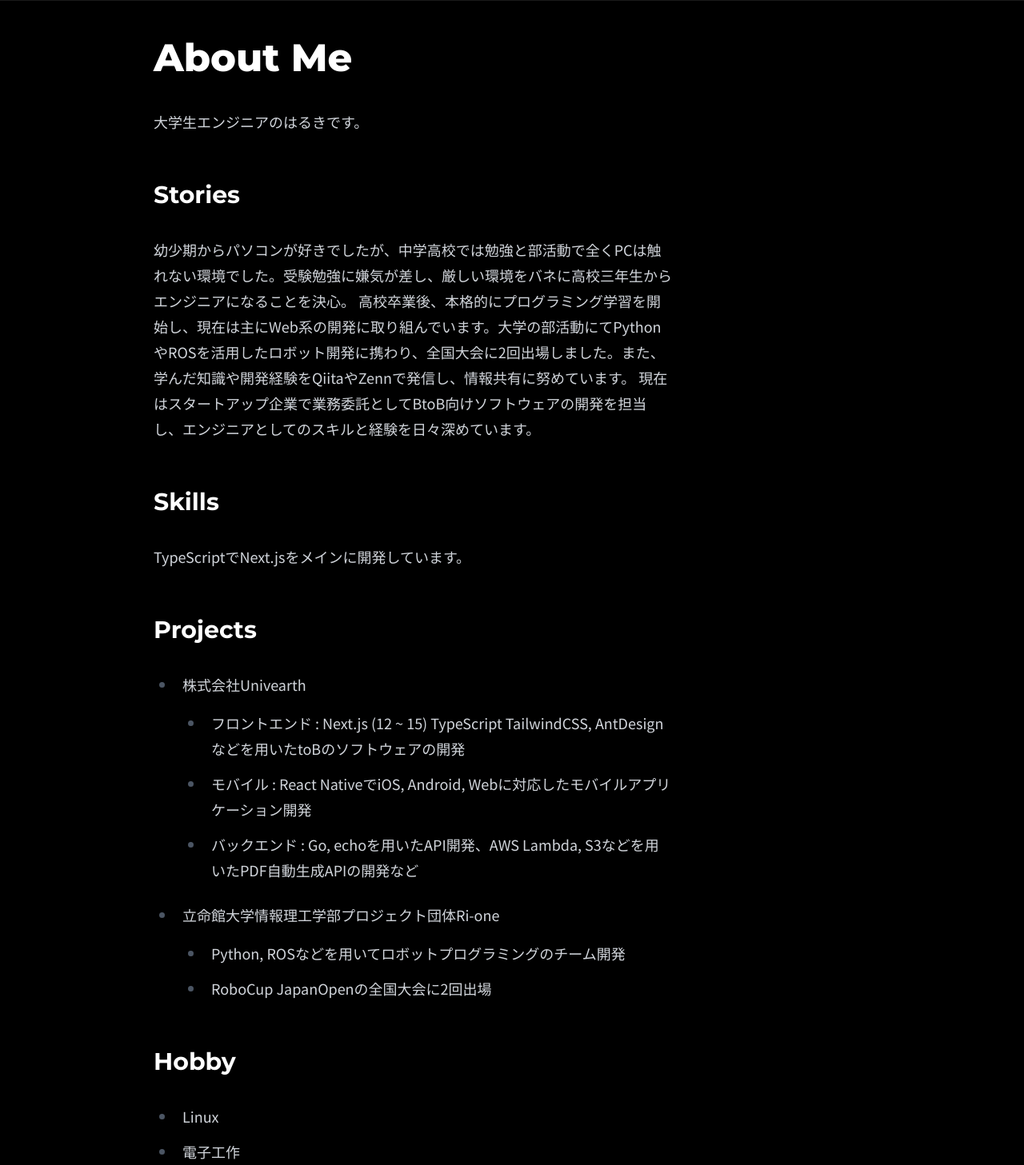
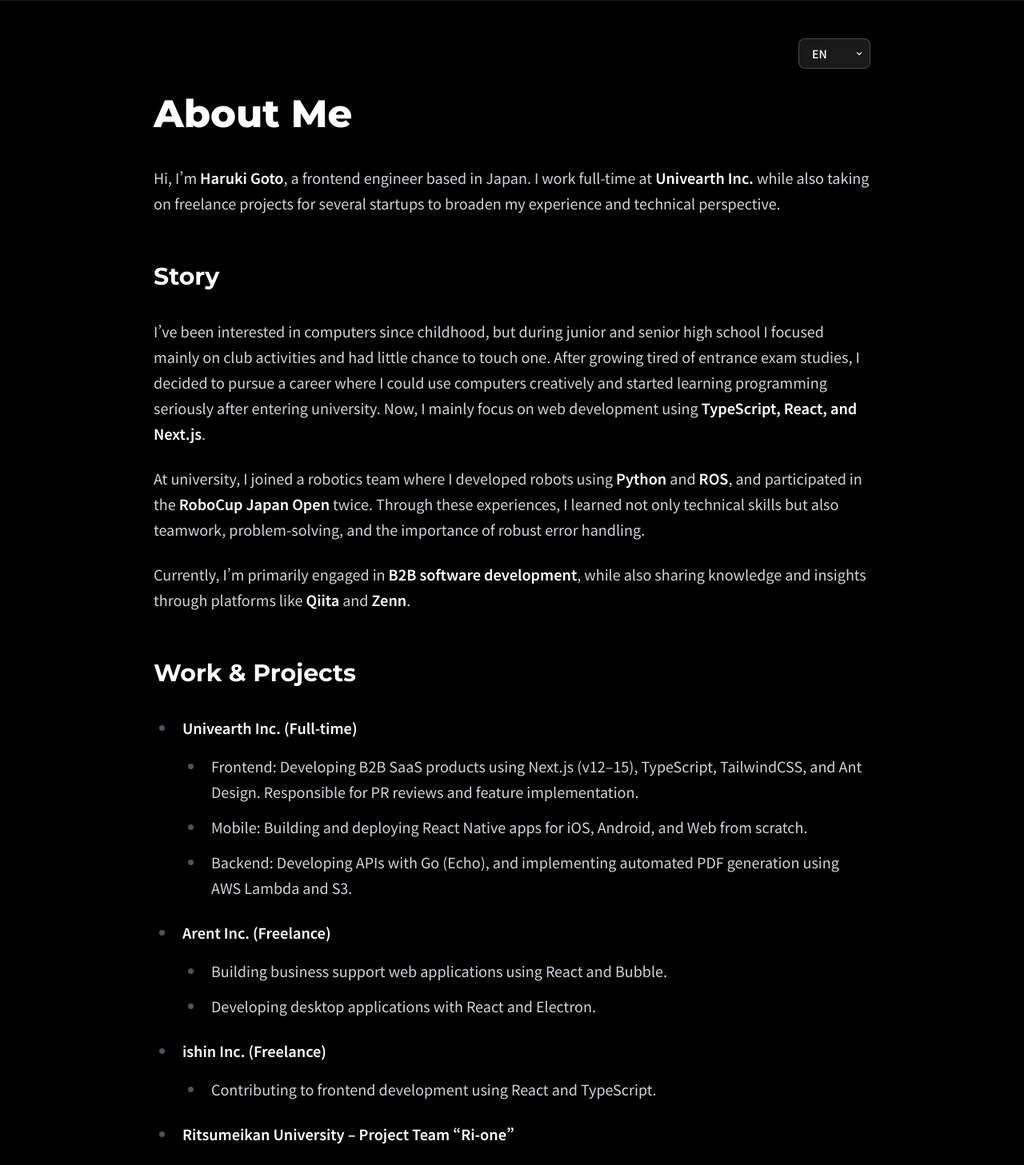
Before and after one commit to H-goto16/portfolio, a Next.js app: page /about in a window 1280 px wide. Shown: the part 80-1537 px from the top of the page at 80% size. Built offline with nearby package versions, Linux system fonts and the light colour scheme; a web font is replaced by a local one.

Commit message:
feat: links and en about

```diff
--- /dev/null
+++ b/src/app/about/AboutContent.tsx
@@ -0,0 +1,48 @@
+"use client";
+
+import LanguageSwitcher from "@/components/LanguageSwitcher";
+import { useState } from "react";
+import ReactMarkdown from "react-markdown";
+import remarkGfm from "remark-gfm";
+
+interface AboutContentProps {
+	jaContent: string;
+	enContent: string;
+}
+
+const AboutContent = ({ jaContent, enContent }: AboutContentProps) => {
+	const [language, setLanguage] = useState<"ja" | "en">("en");
+	const [isChanging, setIsChanging] = useState(false);
+
+	const handleLanguageChange = (newLanguage: "ja" | "en") => {
+		if (newLanguage === language || isChanging) return;
+
+		setIsChanging(true);
+		setTimeout(() => {
+			setLanguage(newLanguage);
+			setTimeout(() => {
+				setIsChanging(false);
+			}, 50);
+		}, 300);
+	};
+
+	const content = language === "ja" ? jaContent : enContent;
+
+	return (
+		<>
+			<LanguageSwitcher
+				onLanguageChange={handleLanguageChange}
+				currentLanguage={language}
+			/>
+			<article
+				className={`prose prose-invert prose-lg max-w-none transition-all duration-300 ${
+					isChanging ? "opacity-0 scale-95" : "opacity-100 scale-100"
+				}`}
+			>
+				<ReactMarkdown remarkPlugins={[remarkGfm]}>{content}</ReactMarkdown>
+			</article>
+		</>
+	);
+};
+
+export default AboutContent;
--- a/src/app/about/page.tsx
+++ b/src/app/about/page.tsx
@@ -1,21 +1,17 @@
-"use server";
-
+import AboutContent from "@/app/about/AboutContent";
 import Footer from "@/components/Footer";
 import MainLayout from "@/components/layout/MainLayout";
 import { getMarkdownContent } from "@/utils/markdown";
-import ReactMarkdown from "react-markdown";
-import remarkGfm from "remark-gfm";
 
 const AboutPage = () => {
-	const { content } = getMarkdownContent("about", "profile.md");
+	const { content: jaContent } = getMarkdownContent("about", "profile.md");
+	const { content: enContent } = getMarkdownContent("about", "profile.en.md");
 
 	return (
 		<MainLayout>
 			<div className="py-12 px-4 sm:px-6 lg:px-8">
 				<div className="max-w-4xl mx-auto">
-					<article className="prose prose-invert prose-lg">
-						<ReactMarkdown remarkPlugins={[remarkGfm]}>{content}</ReactMarkdown>
-					</article>
+					<AboutContent jaContent={jaContent} enContent={enContent} />
 				</div>
 			</div>
 			<Footer />
--- a/src/app/links/page.tsx
+++ b/src/app/links/page.tsx
@@ -3,7 +3,7 @@
 import Footer from "@/components/Footer";
 import MainLayout from "@/components/layout/MainLayout";
 import Link from "next/link";
-import { FaCalculator, FaGithub } from "react-icons/fa";
+import { FaBriefcase, FaCalculator, FaGithub } from "react-icons/fa";
 import { SiQiita, SiWantedly, SiZenn } from "react-icons/si";
 import { useInView } from "react-intersection-observer";
 
@@ -27,6 +27,12 @@
 			url: "https://www.wantedly.com/id/haruki_goto",
 			icon: SiWantedly,
 			color: "hover:text-[#21bddb]",
+		},
+		{
+			name: "YOUTRUST",
+			url: "https://youtrust.jp/users/haruki-goto",
+			icon: FaBriefcase,
+			color: "hover:text-[#00c4cc]",
 		},
 		{
 			name: "Qiita",
--- /dev/null
+++ b/src/components/LanguageSwitcher.tsx
@@ -0,0 +1,47 @@
+"use client";
+
+interface LanguageSwitcherProps {
+	onLanguageChange: (language: "ja" | "en") => void;
+	currentLanguage: "ja" | "en";
+}
+
+const LanguageSwitcher = ({
+	onLanguageChange,
+	currentLanguage,
+}: LanguageSwitcherProps) => {
+	const handleChange = (e: React.ChangeEvent<HTMLSelectElement>) => {
+		onLanguageChange(e.target.value as "ja" | "en");
+	};
+
+	return (
+		<div className="mb-8 flex justify-end">
+			<div className="relative">
+				<select
+					value={currentLanguage}
+					onChange={handleChange}
+					className="appearance-none px-4 py-2 text-sm bg-white/10 backdrop-blur-lg text-white border border-white/20 rounded-lg cursor-pointer hover:bg-white/20 transition-all duration-300 focus:outline-none focus:ring-2 focus:ring-blue-400/50 focus:border-blue-400/50 shadow-lg shadow-black/20 font-medium min-w-[90px]"
+				>
+					<option value="en" className="bg-gray-900 text-white">
+						EN
+					</option>
+					<option value="ja" className="bg-gray-900 text-white">
+						JP
+					</option>
+				</select>
+				<div className="pointer-events-none absolute inset-y-0 right-0 flex items-center px-2 text-white">
+					<svg
+						className="fill-current h-3 w-3"
+						xmlns="http://www.w3.org/2000/svg"
+						viewBox="0 0 20 20"
+						aria-hidden="true"
+					>
+						<title>Dropdown arrow</title>
+						<path d="M9.293 12.95l.707.707L15.657 8l-1.414-1.414L10 10.828 5.757 6.586 4.343 8z" />
+					</svg>
+				</div>
+			</div>
+		</div>
+	);
+};
+
+export default LanguageSwitcher;
--- /dev/null
+++ b/src/content/about/profile.en.md
@@ -0,0 +1,60 @@
+---
+title: About Me
+date: '2024-03-21'
+---
+
+# About Me
+
+Hi, I’m **Haruki Goto**, a frontend engineer based in Japan.
+I work full-time at **Univearth Inc.** while also taking on freelance projects for several startups to broaden my experience and technical perspective.
+
+## Story
+
+I’ve been interested in computers since childhood, but during junior and senior high school I focused mainly on club activities and had little chance to touch one.
+After growing tired of entrance exam studies, I decided to pursue a career where I could use computers creatively and started learning programming seriously after entering university.
+Now, I mainly focus on web development using **TypeScript, React, and Next.js**.
+
+At university, I joined a robotics team where I developed robots using **Python** and **ROS**, and participated in the **RoboCup Japan Open** twice.
+Through these experiences, I learned not only technical skills but also teamwork, problem-solving, and the importance of robust error handling.
+
+Currently, I’m primarily engaged in **B2B software development**, while also sharing knowledge and insights through platforms like **Qiita** and **Zenn**.
+
+## Work & Projects
+
++ **Univearth Inc. (Full-time)**
+  - Frontend: Developing B2B SaaS products using Next.js (v12–15), TypeScript, TailwindCSS, and Ant Design.
+    Responsible for PR reviews and feature implementation.
+  - Mobile: Building and deploying React Native apps for iOS, Android, and Web from scratch.
+  - Backend: Developing APIs with Go (Echo), and implementing automated PDF generation using AWS Lambda and S3.
+
++ **Arent Inc. (Freelance)**
+  - Building business support web applications using React and Bubble.
+  - Developing desktop applications with React and Electron.
+
++ **ishin Inc. (Freelance)**
+  - Contributing to frontend development using React and TypeScript.
+
++ **Ritsumeikan University – Project Team “Ri-one”**
+  - Team-based robotics development with Python and ROS.
+  - Participated in RoboCup Japan Open 2023 and 2024.
+
++ **Other Activities**
+  - **Venture Competitions**
+    - The 20th Student Venture Contest 2023 Powered by RIMIX
+    - Kyoto Shinkin Bank Business Practice Lab
+  - **Hackathons**
+    - ChatGPT Hackathon by CodeBuilders
+    - All Japan AI Hackathon 2025 Powered by THIRDWAVE
+
+## Skills
+
+- **Frontend:** Next.js, React, TypeScript, TailwindCSS, Ant Design, shadcn, Amplify
+- **Backend:** Go (Echo), Firebase, AWS (Lambda, S3), Node.js
+- **Mobile:** React Native, Flutter (basic understanding)
+
+## Hobby
+
++ Linux customization
++ Electronics and hardware tinkering
++ Programming in general
++ Traveling
--- a/src/content/about/profile.md
+++ b/src/content/about/profile.md
@@ -5,34 +5,59 @@
 
 # About Me
 
-大学生エンジニアのはるきです。
+フロントエンドエンジニアの後藤晴貴（はるき）です。
+現在は **株式会社Univearth** にて正社員として勤務しつつ、複数のスタートアップで副業エンジニアとしても活動しています。
+
+## Story
+
+幼少期からコンピュータに興味がありましたが、中学高校では部活動中心の生活でPCに触れる機会がほとんどありませんでした。
+受験期に勉強に嫌気が差し、興味のあったコンピュータを使って仕事がしたいと強く思うようになりエンジニアを志望。大学合格後に本格的なプログラミング学習を始め、現在は主にWeb開発を中心に活動しています。
+
+大学では、PythonやROSを用いたロボット開発に取り組み、**RoboCup Japan Open** に2度出場。
+技術力だけでなくチーム開発・問題解決、エラーハンドリングの重要性を学びました。
+
+大学在学中にWeb開発にのめり込み、**TypeScript / React / Next.js** を中心に実務経験を積み、
+現在は **BtoB向けソフトウェア開発** を主軸に活動しています。
+QiitaやZennを通して、得た知識や実装ノウハウを発信し続けています。
+
+## Work & Projects
+
++ **株式会社Univearth（正社員）**
+  - フロントエンド：Next.js（v12〜15） / TypeScript / TailwindCSS / Ant Design を用いたBtoB SaaSの開発
+  PRレビューなど
+  - モバイル：React Native による iOS / Android / Web対応アプリの開発 0から作成からデプロイ、リリースまで対応
+  - バックエンド：Go（Echo）を用いたAPI開発、AWS Lambda / S3によるPDF自動生成機能の実装
+
++ **株式会社Arent（副業）**
+  - React / Bubble を用いた業務支援系Webアプリの開発
+  - React Electron を用いたアプリケーション開発
+
++ **株式会社ishin（副業）**
 
 
-## Stories
++ **立命館大学 情報理工学部 プロジェクト団体 Ri-one**
+  - Python / ROS を用いたロボットプログラミング
+  - RoboCup Japan Open 2023出場
+  - RoboCup Japan Open 2024出場
 
-幼少期からパソコンが好きでしたが、中学高校では勉強と部活動で全くPCは触れない環境でした。受験勉強に嫌気が差し、厳しい環境をバネに高校三年生からエンジニアになることを決心。
-高校卒業後、本格的にプログラミング学習を開始し、現在は主にWeb系の開発に取り組んでいます。大学の部活動にてPythonやROSを活用したロボット開発に携わり、全国大会に2回出場しました。また、学んだ知識や開発経験をQiitaやZennで発信し、情報共有に努めています。
-現在はスタートアップ企業で業務委託としてBtoB向けソフトウェアの開発を担当し、エンジニアとしてのスキルと経験を日々深めています。
++ **その他**
+  - ベンチャーコンテスト
+    - 第20回学生ベンチャーコンテスト2023 Powered by RIMIX参加
+    - ビジネス実践ラボ 京都信用金庫
+  - ハッカソン
+    - ChatGPTハッカソンby CodeBuilders
+    - 全日本AIハッカソン 2025 Powered by THIRDWAVE
 
 ## Skills
 
-TypeScriptでNext.jsをメインに開発しています。
-
-## Projects
-
-+ 株式会社Univearth
-  - フロントエンド : Next.js (12 ~ 15) TypeScript TailwindCSS, AntDesignなどを用いたtoBのソフトウェアの開発
-  - モバイル : React NativeでiOS, Android, Webに対応したモバイルアプリケーション開発
-  - バックエンド : Go, echoを用いたAPI開発、AWS Lambda, S3などを用いたPDF自動生成APIの開発など
-
-+ 立命館大学情報理工学部プロジェクト団体Ri-one
-  - Python, ROSなどを用いてロボットプログラミングのチーム開発
-  - RoboCup JapanOpenの全国大会に2回出場
+- **Frontend:** Next.js, React, TypeScript, TailwindCSS, Ant Design, shadcn, Amplify
+- **Backend:** Go (Echo), Firebase, AWS (Lambda, S3), Node.js
+- **Mobile:** React Native, (Flutter)
 
 
 ## Hobby
 
-+ Linux
++ Linuxカスタマイズ
 + 電子工作
-+ Programming
++ プログラミング全般
 + 旅行
--- a/tailwind.config.ts
+++ b/tailwind.config.ts
@@ -12,6 +12,34 @@
 				background: "var(--background)",
 				foreground: "var(--foreground)",
 			},
+			perspective: {
+				"1000": "1000px",
+				"2000": "2000px",
+			},
+			animation: {
+				"flip-to-ja": "flipToJa 0.8s cubic-bezier(0.4, 0.0, 0.2, 1)",
+				"flip-to-en": "flipToEn 0.8s cubic-bezier(0.4, 0.0, 0.2, 1)",
+				"button-pulse": "buttonPulse 0.6s ease-in-out",
+			},
+			keyframes: {
+				flipToJa: {
+					"0%": { transform: "rotateX(0deg)", opacity: "1" },
+					"50%": { transform: "rotateX(-90deg)", opacity: "0.3" },
+					"100%": { transform: "rotateX(-180deg)", opacity: "1" },
+				},
+				flipToEn: {
+					"0%": { transform: "rotateX(-180deg)", opacity: "1" },
+					"50%": { transform: "rotateX(-90deg)", opacity: "0.3" },
+					"100%": { transform: "rotateX(0deg)", opacity: "1" },
+				},
+				buttonPulse: {
+					"0%, 100%": { transform: "scale(1)" },
+					"50%": { transform: "scale(1.05)" },
+				},
+			},
+			transformStyle: {
+				"3d": "preserve-3d",
+			},
 		},
 	},
 	plugins: [require("@tailwindcss/typography")],
```
